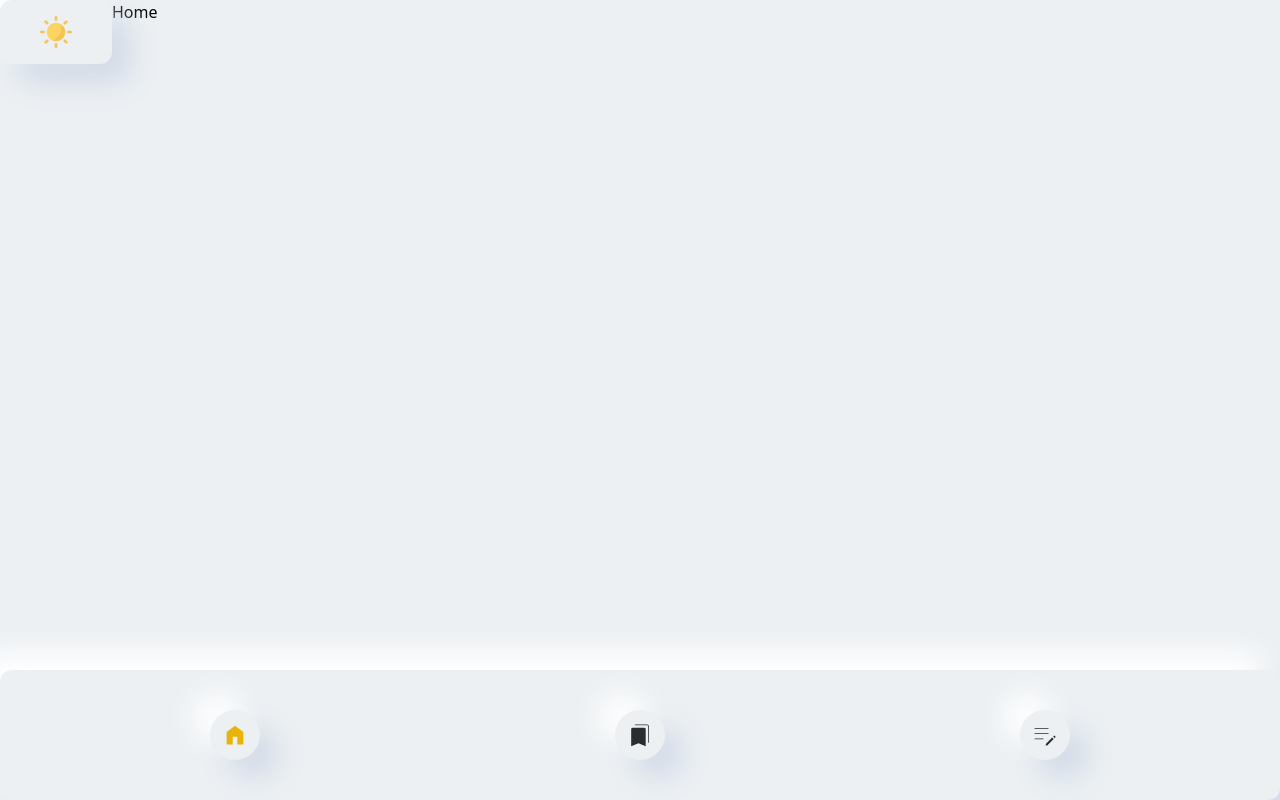
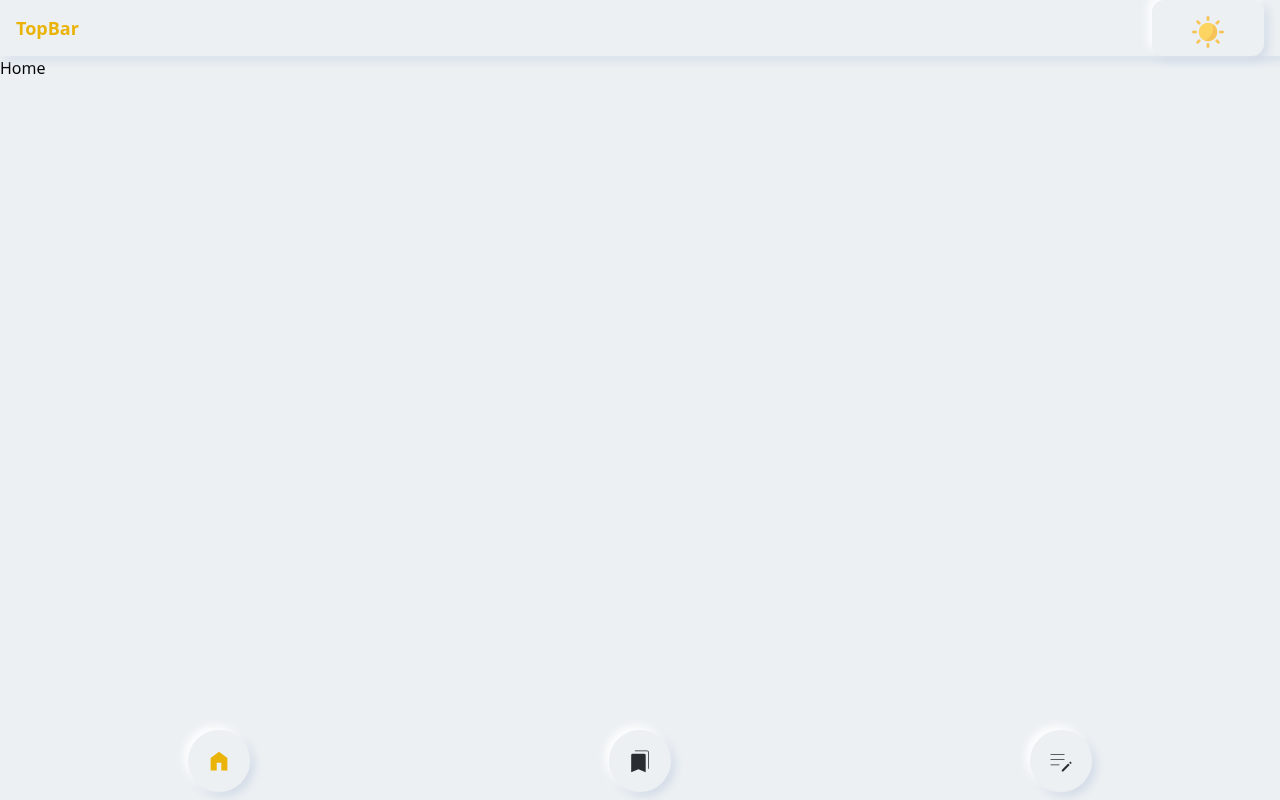
Before and after one commit to MatyD356/neumorphism, a React (Vite) app: page / in a window 1280 px wide. Built offline with nearby package versions, Linux system fonts and the light colour scheme.

Commit message:
add topbar and bootmbar layout

```diff
--- a/src/App.tsx
+++ b/src/App.tsx
@@ -12,12 +12,12 @@ export default function App() {
   return (
     <div
       className={`
-    h-screen
-    bg-nue
-    dark:bg-black-nue
-    transition-colors
-    duration-500
-    flex`}>
+      min-h-screen
+          bg-nue
+          dark:bg-black-nue
+          transition-colors
+          duration-500
+          flex`}>
       <Routes>
         <Route path="/" element={<Layout darkTheme={darkTheme} toggleTheme={toggleTheme} />}>
           <Route index element={<Home />} />
--- a/src/components/layout/Layout.tsx
+++ b/src/components/layout/Layout.tsx
@@ -1,5 +1,6 @@
 import { Outlet } from 'react-router-dom';
 import Menu from '../menu/Menu';
+import Surface from '../surface/Surface';
 import ThemeButton from '../themeButton/ThemeButton';
 
 export default function Layout({
@@ -12,13 +13,17 @@ export default function Layout({
   return (
     <div
       className={`
-    h-screen
-    bg-nue
+    w-full
     dark:bg-black-nue
     transition-colors
     duration-500
-    flex`}>
-      <ThemeButton darkTheme={darkTheme} toggleTheme={toggleTheme} />
+    flex
+    flex-col
+   `}>
+      <Surface square classes="flex justify-between items-center px-4 sticky top-0">
+        <h1 className="text-yellow-500 font-bold text-lg">TopBar</h1>
+        <ThemeButton darkTheme={darkTheme} toggleTheme={toggleTheme} />
+      </Surface>
       <Outlet />
       <Menu darkTheme={darkTheme} />
     </div>
--- a/src/components/menu/Menu.tsx
+++ b/src/components/menu/Menu.tsx
@@ -11,12 +11,10 @@ interface MeunProps {
 
 export default function Menu({ darkTheme }: MeunProps) {
   return (
-    <div className="absolute left-0 right-0 bottom-0 ">
-      <Surface classes="flex justify-around rounded-none p-0">
-        <MenuButton to={ROUTES.HOME} darkTheme={darkTheme} Icon={Home} />
-        <MenuButton to={ROUTES.BOOKMARKS} darkTheme={darkTheme} Icon={Bookmarks} />
-        <MenuButton to={ROUTES.WRITE} darkTheme={darkTheme} Icon={Edit} />
-      </Surface>
-    </div>
+    <Surface flat transparent square classes="sticky bottom-0 flex justify-around p-2">
+      <MenuButton to={ROUTES.HOME} darkTheme={darkTheme} Icon={Home} />
+      <MenuButton to={ROUTES.BOOKMARKS} darkTheme={darkTheme} Icon={Bookmarks} />
+      <MenuButton to={ROUTES.WRITE} darkTheme={darkTheme} Icon={Edit} />
+    </Surface>
   );
 }
--- a/src/components/menu/MenuButton.tsx
+++ b/src/components/menu/MenuButton.tsx
@@ -13,24 +13,19 @@ export default function MenuButton({ Icon, to, darkTheme }: MenuButtonProps) {
   const match = useMatch({ path: resolved.pathname, end: true });
 
   return (
-    <Link to={to}>
-      <div
-        className={`
-        shadow-nue border-2
-        ${match ? 'border-yellow-500' : 'border-gray-400'}
-        border-opacity-0
-        hover:border-opacity-0
+    <Link
+      to={to}
+      className={`
+        shadow-nue
         dark:shadow-nue-black
         rounded-full
-        p-2
-        my-2
+        p-4
         cursor-pointer
         duration-500
         hover:shadow-nue-inset
         dark:hover:shadow-nue-black-inset
         `}>
-        <Icon fill={match ? COLOR.YELLOW_500 : darkTheme ? COLOR.DARK_500 : COLOR.LIGHT_500} />
-      </div>
+      <Icon fill={match ? COLOR.YELLOW_500 : darkTheme ? COLOR.DARK_500 : COLOR.LIGHT_500} />
     </Link>
   );
 }
--- a/src/components/surface/Surface.tsx
+++ b/src/components/surface/Surface.tsx
@@ -3,26 +3,34 @@ import { ReactNode } from 'react';
 interface SurfaceProps {
   children: ReactNode;
   classes?: string;
+  square?: boolean;
+  flat?: boolean;
   hover?: boolean;
+  transparent?: boolean;
   onClick?: () => void;
 }
 
-export default function Surface({ children, classes, onClick, hover }: SurfaceProps) {
+export default function Surface({
+  children,
+  classes,
+  onClick,
+  hover,
+  square,
+  flat,
+  transparent
+}: SurfaceProps) {
   return (
     <div
       onClick={onClick ? onClick : undefined}
       className={`
-      p-8
-      bg-nue
-      rounded-xl
-      shadow-nue
-      duration-500
-      transition-all
-      dark:bg-black-nue
-      dark:shadow-nue-black
+      ${transparent ? '' : 'bg-nue dark:bg-black-nue'}
+      ${square ? '' : 'rounded-xl'}
+      ${flat ? '' : 'shadow-nue dark:shadow-nue-black'}
       ${hover ? 'hover:shadow-nue-inset' : ''}
       ${hover ? 'dark:hover:shadow-nue-black-inset' : ''}
       ${classes ? classes : ''}
+      transition-all
+      duration-500
     `}>
       {children}
     </div>
--- a/src/view/404/NoMatch.tsx
+++ b/src/view/404/NoMatch.tsx
@@ -1,6 +1,6 @@
 export default function NoMatch() {
   return (
-    <div>
+    <div className="flex-1">
       <h2>NoMatch</h2>
     </div>
   );
--- a/src/view/bookmarks/Bookmarks.tsx
+++ b/src/view/bookmarks/Bookmarks.tsx
@@ -1,6 +1,6 @@
 export default function Bookmarks() {
   return (
-    <div>
+    <div className="flex-1">
       <h2>Bookmarks</h2>
     </div>
   );
--- a/src/view/home/Home.tsx
+++ b/src/view/home/Home.tsx
@@ -1,6 +1,6 @@
 export default function Home() {
   return (
-    <div>
+    <div className="flex-1">
       <h2>Home</h2>
     </div>
   );
--- a/src/view/write/Write.tsx
+++ b/src/view/write/Write.tsx
@@ -1,6 +1,6 @@
 export default function Write() {
   return (
-    <div>
+    <div className="flex-1">
       <h2>Write</h2>
     </div>
   );
--- a/tailwind.config.js
+++ b/tailwind.config.js
@@ -10,24 +10,24 @@ module.exports = {
       },
       boxShadow: {
         nue: `
-        -18px -18px 30px #FFF,
-        18px 18px 30px #D1D9E6
+        -4px -4px 10px #FFF,
+        4px 4px 10px #D1D9E6
         `,
         'nue-inset': `
-          0px 0px 30px #FFF,
-          0px 0px 30px #D1D9E6,
-          inset -18px -18px 30px #FFF,
-          inset 18px 18px 30px #D1D9E6
+          0px 0px 10px #FFF,
+          0px 0px 10px #D1D9E6,
+          inset -4px -4px 10px #FFF,
+          inset 4px 4px 10px #D1D9E6
         `,
         'nue-black': `
-        -18px -18px 20px #30343A,
-        18px 18px 20px #00000020
+        -4px -4px 10px #30343A,
+        4px 4px 10px #00000020
         `,
         'nue-black-inset': `
-          0px 0px 20px #2A2D32,
-          0px 0px 20px #30343A,
-          inset -18px -18px 20px #30343A,
-          inset 18px 18px 20px #00000020
+          0px 0px 10px #2A2D32,
+          0px 0px 10px #30343A,
+          inset -4px -4px 10px #30343A,
+          inset 4px 4px 10px #00000020
         `
       }
     }
```
